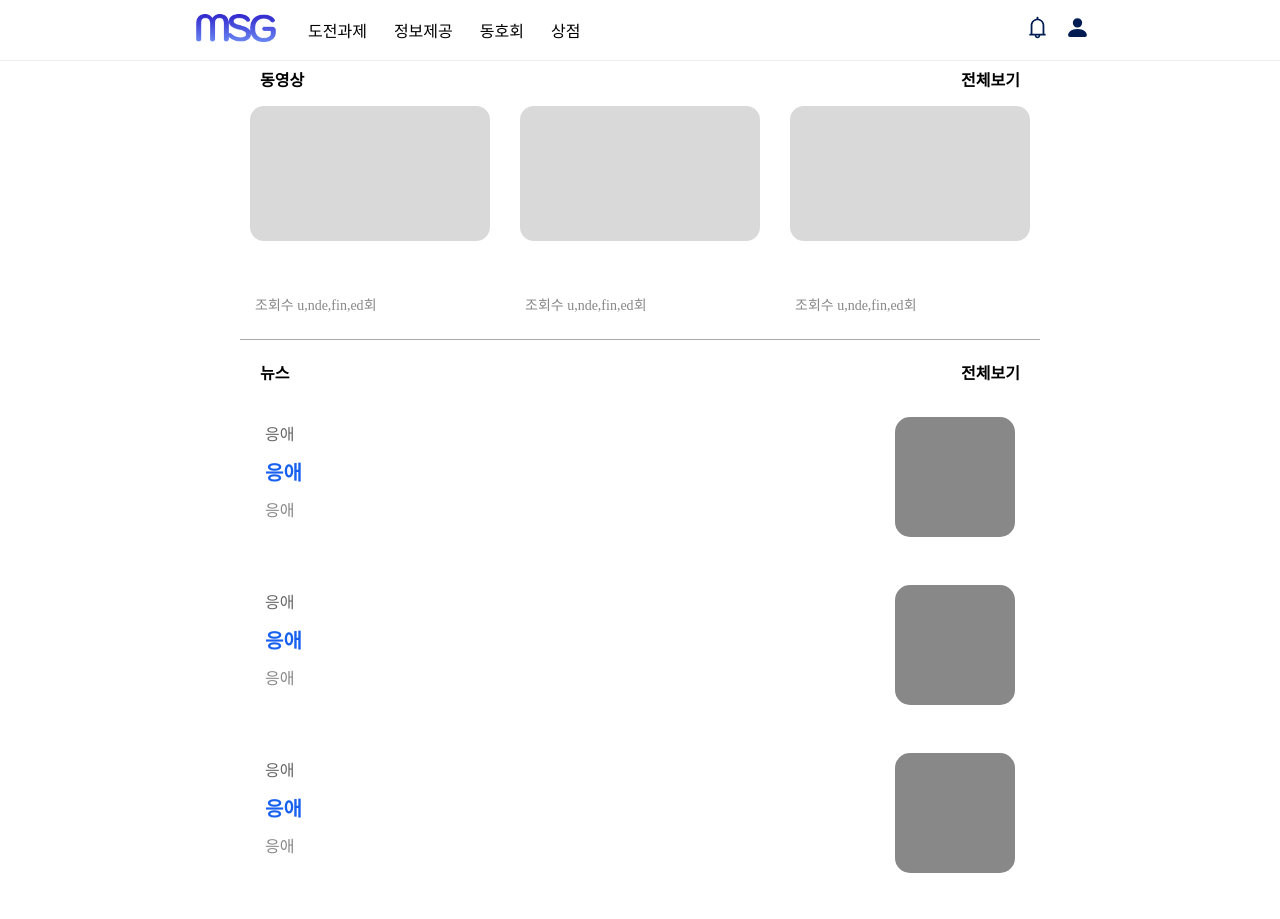
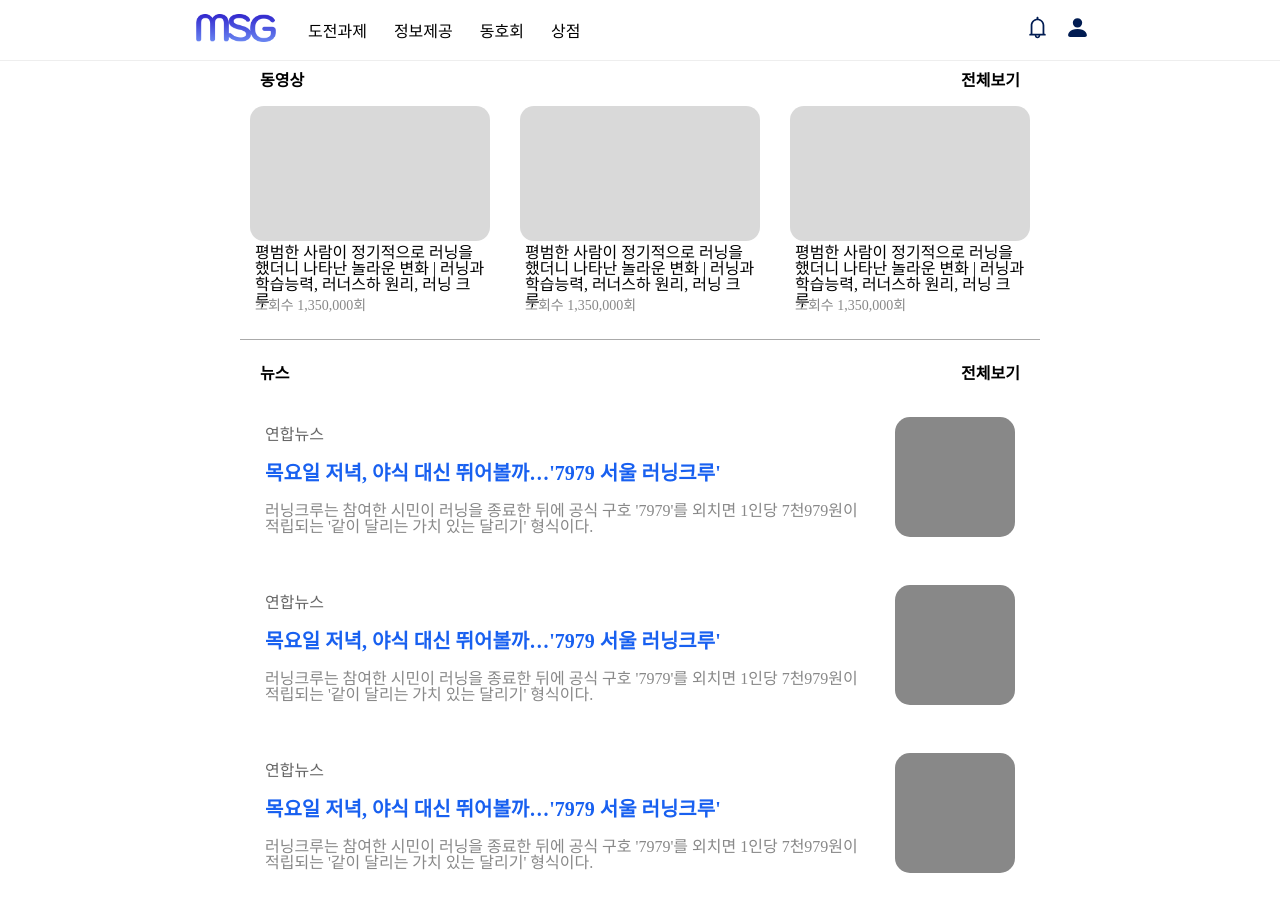
Before and after one commit to SJY08/DLC-MSG, a React (Create React App) app in the folder msg/: page /inform in a window 1280 px wide. Shown: the top 919 px of the page. Built offline with nearby package versions, Linux system fonts and the light colour scheme; a web font is replaced by a local one.

Commit message:
라우터 추가

```diff
--- a/msg/src/pages/InformPage.tsx
+++ b/msg/src/pages/InformPage.tsx
@@ -13,6 +13,10 @@ function InformPage() {
     navigate("/video");
   };
 
+  const toNewsHandler = () => {
+    navigate("/news");
+  };
+
   return (
     <>
       <Background>
@@ -25,21 +29,46 @@ function InformPage() {
               <AllButton onClick={toVideoHandler}>전체보기</AllButton>
             </ButtonContainer>
             <VideoWrapper>
-              <Video />
-              <Video />
-              <Video />
+              <Video
+                title="평범한 사람이 정기적으로 러닝을 했더니 나타난 놀라운 변화 | 러닝과 학습능력, 러너스하 원리, 러닝 크루"
+                viewCount={1350000}
+              />
+              <Video
+                title="평범한 사람이 정기적으로 러닝을 했더니 나타난 놀라운 변화 | 러닝과 학습능력, 러너스하 원리, 러닝 크루"
+                viewCount={1350000}
+              />
+              <Video
+                title="평범한 사람이 정기적으로 러닝을 했더니 나타난 놀라운 변화 | 러닝과 학습능력, 러너스하 원리, 러닝 크루"
+                viewCount={1350000}
+              />
             </VideoWrapper>
           </VideoContainer>
 
           <NewsContainer>
             <ButtonContainer>
               <Title>뉴스</Title>
-              <AllButton>전체보기</AllButton>
+              <AllButton onClick={toNewsHandler}>전체보기</AllButton>
             </ButtonContainer>
-            <News title="응애" enter="응애" explain="응애" />
-            <News title="응애" enter="응애" explain="응애" />
-            <News title="응애" enter="응애" explain="응애" />
-            <News title="응애" enter="응애" explain="응애" />
+            <News
+              enter="연합뉴스"
+              title="목요일 저녁, 야식 대신 뛰어볼까…'7979 서울 러닝크루'"
+              explain="러닝크루는 참여한 시민이 러닝을 종료한 뒤에 공식 구호 '7979'를 외치면 1인당 7천979원이 적립되는 '같이 달리는 가치 있는 달리기' 형식이다."
+            />
+            <News
+              enter="연합뉴스"
+              title="목요일 저녁, 야식 대신 뛰어볼까…'7979 서울 러닝크루'"
+              explain="러닝크루는 참여한 시민이 러닝을 종료한 뒤에 공식 구호 '7979'를 외치면 1인당 7천979원이 적립되는 '같이 달리는 가치 있는 달리기' 형식이다."
+            />
+            <News
+              enter="연합뉴스"
+              title="목요일 저녁, 야식 대신 뛰어볼까…'7979 서울 러닝크루'"
+              explain="러닝크루는 참여한 시민이 러닝을 종료한 뒤에 공식 구호 '7979'를 외치면 1인당 7천979원이 적립되는 '같이 달리는 가치 있는 달리기' 형식이다."
+            />
+            <News
+              enter="연합뉴스"
+              title="목요일 저녁, 야식 대신 뛰어볼까…'7979 서울 러닝크루'"
+              explain="러닝크루는 참여한 시민이 러닝을 종료한 뒤에 공식 구호 '7979'를 외치면 1인당 7천979원이 적립되는 '같이 달리는 가치 있는 달리기' 형식이다."
+            />
           </NewsContainer>
         </Container>
       </Background>
--- a/msg/src/router.tsx
+++ b/msg/src/router.tsx
@@ -7,6 +7,7 @@ import MainPage from "./pages/MainPage";
 import MissionPage from "./pages/MissionPage";
 import InformPage from "./pages/InformPage";
 import AllVideo from "./pages/AllVideo";
+import AllNews from "./pages/AllNews";
 
 function Router() {
   return (
@@ -20,6 +21,7 @@ function Router() {
         <Route path="/mission" element={<MissionPage />} />
         <Route path="/inform" element={<InformPage />} />
         <Route path="/video" element={<AllVideo />} />
+        <Route path="/news" element={<AllNews />} />
       </Routes>
     </BrowserRouter>
   );
```
